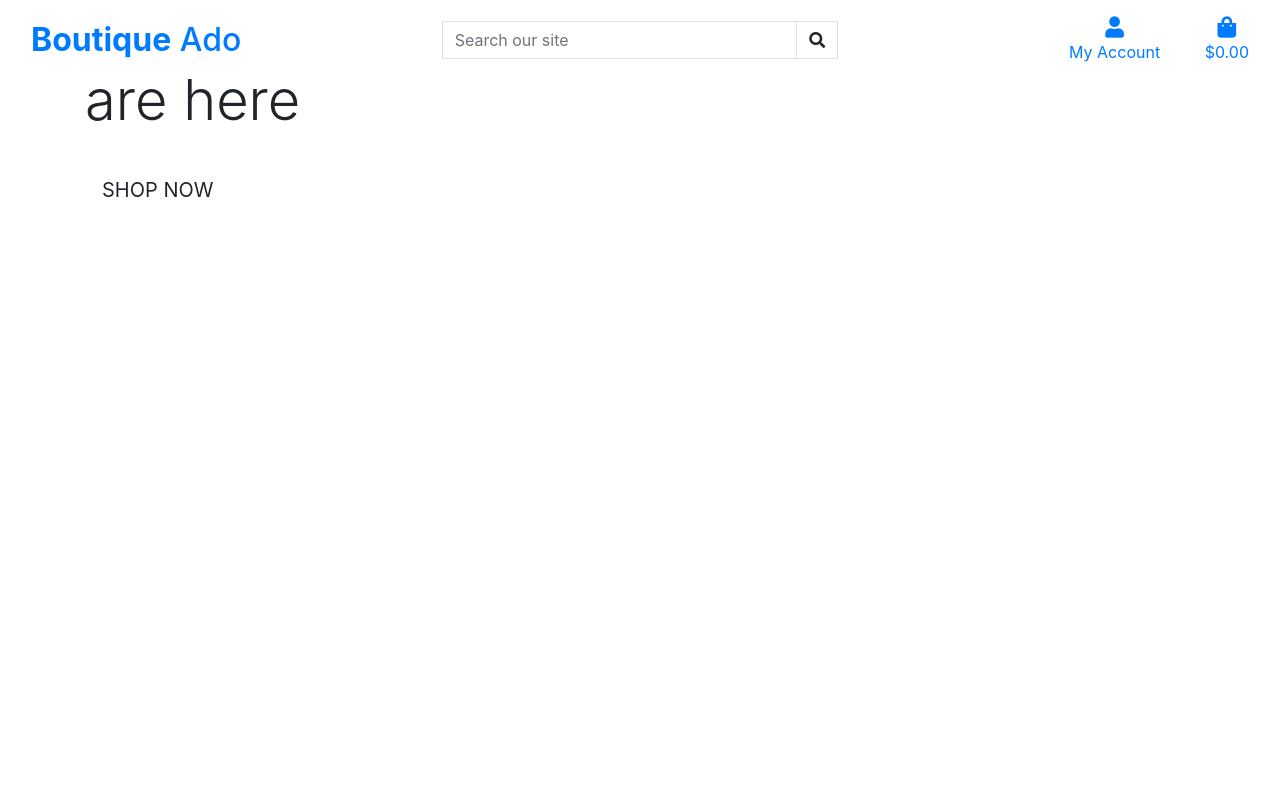
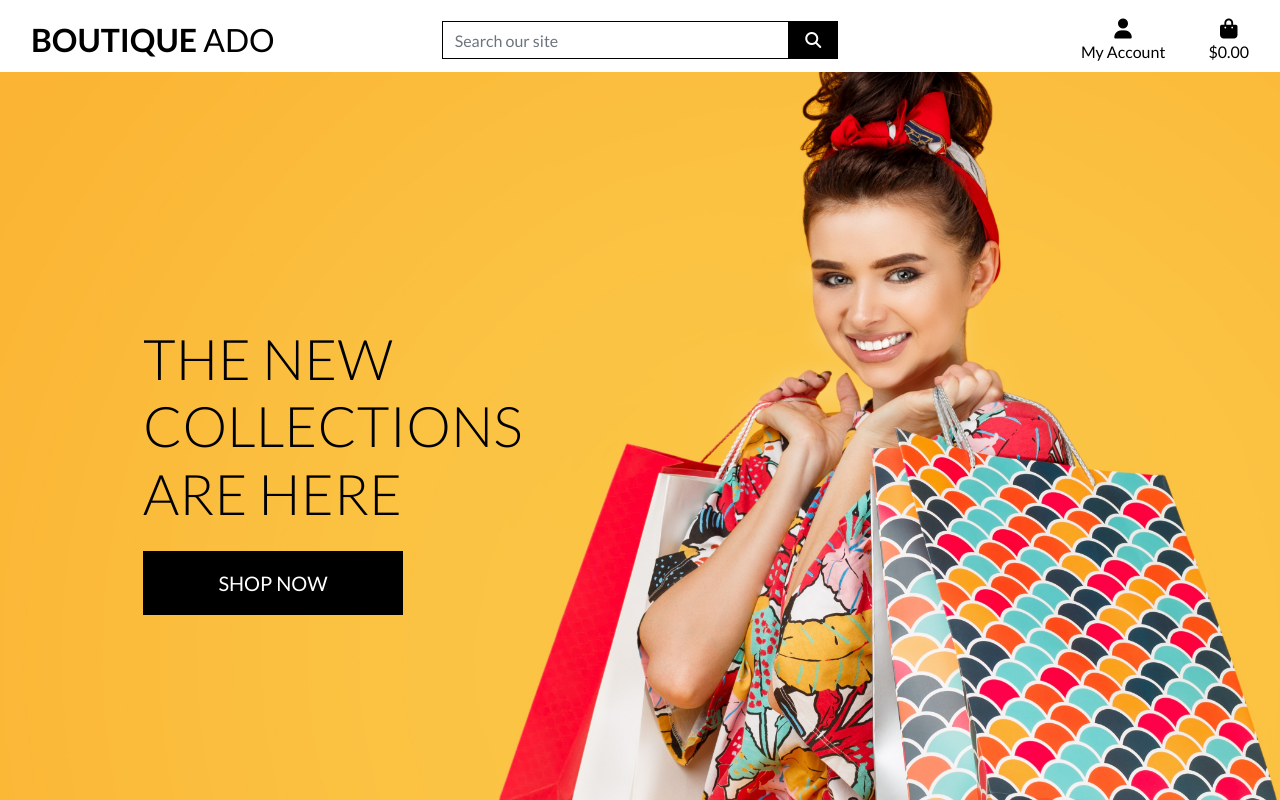
Before and after one commit to crucioltheresa/boutique_ado_v1, a Django app: template home/templates/home/index.html in a window 1280 px wide. Run offline with Django 5.2, Linux system fonts and the light colour scheme; the template is opened without the code that fills it, so the values that code supplies are empty; parts of the project's set-up code (start-up, migrations or seed data) failed here and were passed over; some libraries are stand-ins or nearby versions.

Commit message:
Add static and media file configurations, and implement base styles for improved layout

```diff
--- a/boutique_ado/settings.py
+++ b/boutique_ado/settings.py
@@ -145,3 +145,7 @@ USE_TZ = True
 # https://docs.djangoproject.com/en/6.0/howto/static-files/
 
 STATIC_URL = "static/"
+STATICFILES_DIRS = [os.path.join(BASE_DIR, "static")]
+
+MEDIA_URL = "media/"
+MEDIA_ROOT = os.path.join(BASE_DIR, "media")
--- a/boutique_ado/urls.py
+++ b/boutique_ado/urls.py
@@ -17,9 +17,11 @@ Including another URLconf
 
 from django.contrib import admin
 from django.urls import path, include
+from django.conf import settings
+from django.conf.urls.static import static
 
 urlpatterns = [
     path("admin/", admin.site.urls),
     path("accounts/", include("allauth.account.urls")),
     path("", include("home.urls")),
-]
+] + static(settings.MEDIA_URL, document_root=settings.MEDIA_ROOT)
--- /dev/null
+++ b/static/css/base.css
@@ -0,0 +1,81 @@
+html {
+    height: 100%;
+}
+
+body {
+    background: url('/media/homepage_background_cropped.jpg') no-repeat center center fixed;
+    background-size: cover;
+    height: calc(100vh - 164px);
+    color: #555;
+    font-family: 'Lato';
+}
+
+/* from Bulma */
+.icon {
+    align-items: center;
+    display: inline-flex;
+    justify-content: center;
+    height: 1.5rem;
+    width: 1.5rem;
+}
+
+.logo-font {
+    text-transform: uppercase;
+}
+
+.main-logo-link {
+    width: fit-content;
+}
+
+.shop-now-button {
+    background: black;
+    color: white;
+    min-width: 260px;
+}
+
+.btn-black {
+    background: black;
+    color: white;
+}
+
+.shop-now-button:hover,
+.shop-now-button:active,
+.shop-now-button:focus,
+.btn-black:hover,
+.btn-black:active,
+.btn-black:focus {
+    background: #222;
+    color: white;
+}
+
+.text-black {
+    color: #000 !important;
+}
+
+.border-black {
+    border: 1px solid black !important;
+}
+
+/* -------------------------------- Media Queries */
+
+/* Slightly larger container on xl screens */
+@media (min-width: 1200px) {
+    .container {
+        max-width: 80%;
+    }
+}
+
+/* fixed top navbar only on medium and up */
+@media (min-width: 992px) {
+    .fixed-top-desktop-only {
+        position: fixed;
+        top: 0;
+        right: 0;
+        left: 0;
+        z-index: 1030;
+    }
+
+    .header-container {
+        padding-top: 164px;
+    }
+}
--- a/templates/base.html
+++ b/templates/base.html
@@ -14,12 +14,15 @@
     {% block corecss%}
       <link rel="stylesheet" href="https://cdn.jsdelivr.net/npm/bootstrap@4.6.2/dist/css/bootstrap.min.css" integrity="sha384-xOolHFLEh07PJGoPkLv1IbcEPTNtaed2xpHsD9ESMhqIYd0nLMwNLD69Npy4HI+N" crossorigin="anonymous">
       <link rel="stylesheet" href="https://cdnjs.cloudflare.com/ajax/libs/font-awesome/5.15.4/css/all.min.css" crossorigin="anonymous">
+      <link rel="stylesheet" href="https://fonts.googleapis.com/css2?family=Lato:ital,wght@0,100;0,300;0,400;0,700;0,900;1,100;1,300;1,400;1,700;1,900&display=swap">
+      <link rel="stylesheet" href="{% static 'css/base.css' %}">
     {% endblock %}
 
     {% block extra_css %}
     {% endblock %}
 
     {% block corejs %}
+    <script src="https://kit.fontawesome.com/ca2667a989.js" crossorigin="anonymous"></script>
     <script src="https://cdn.jsdelivr.net/npm/jquery@3.5.1/dist/jquery.slim.min.js" integrity="sha384-DfXdz2htPH0lsSSs5nCTpuj/zy4C+OGpamoFVy38MVBnE+IbbVYUew+OrCXaRkfj" crossorigin="anonymous"></script>
     <script src="https://cdn.jsdelivr.net/npm/bootstrap@4.6.2/dist/js/bootstrap.bundle.min.js" integrity="sha384-Fy6S3B9q64WdZWQUiU+q4/2Lc9npb8tCaSX9FK7E8HnRr0Jz8D6OP9dO5Vg3Q9ct" crossorigin="anonymous"></script>
     {% endblock %}
```
Also changed, not shown: media/homepage_background_cropped.jpg (added).
